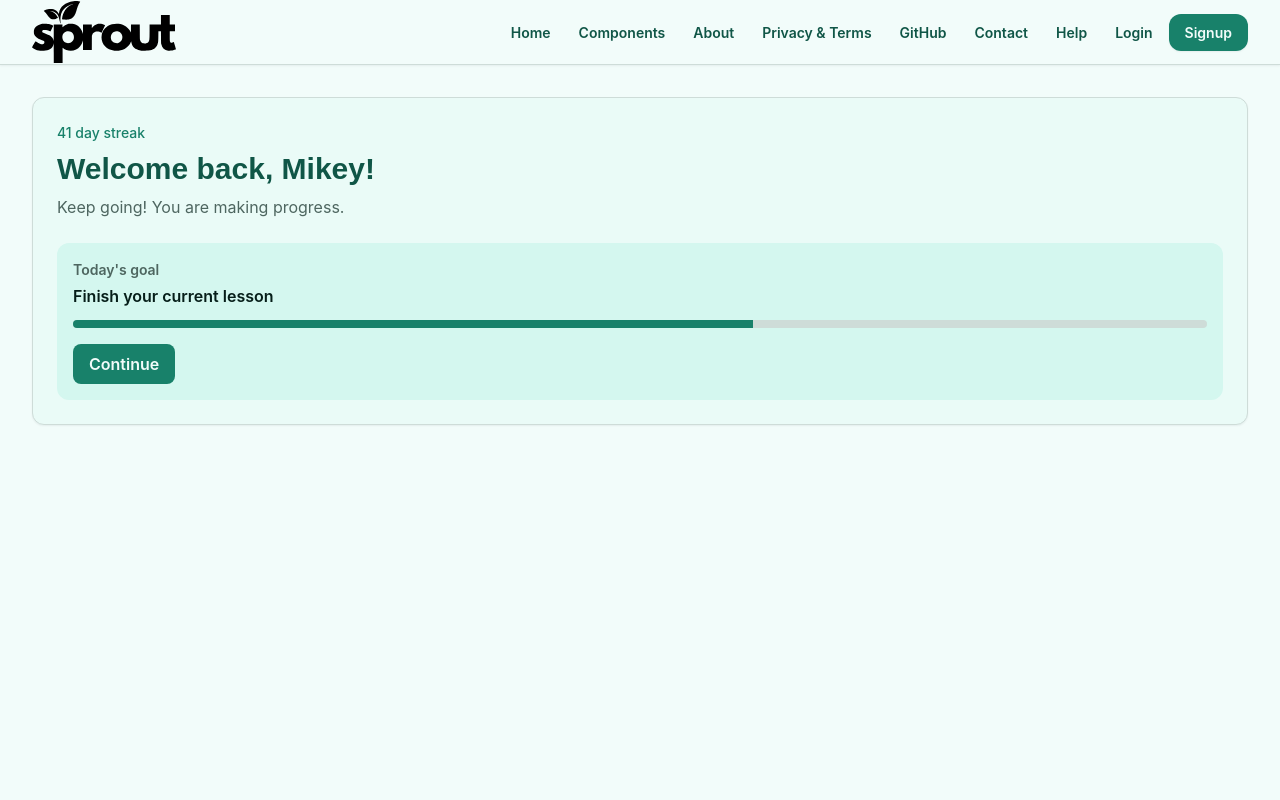
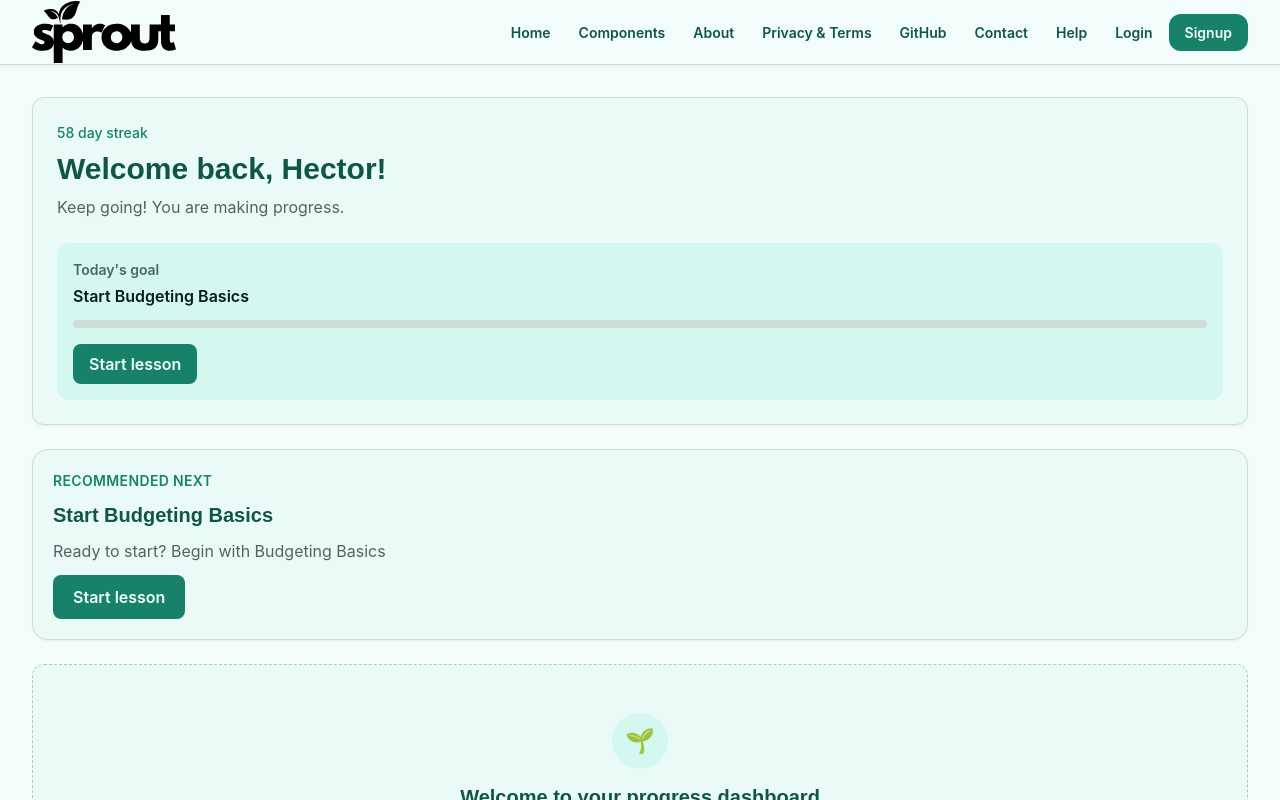
Before and after one commit to Code-the-Dream-School/summer-26-js-practicum-team2, a React (Vite) app in the folder frontend/: page /dashboard in a window 1280 px wide. Shown: the top 800 px of the page. Built offline with nearby package versions, Linux system fonts and the light colour scheme.

Commit message:
Add RecentActivityCard and UnitProgressBar to DashboardPage

```diff
--- a/frontend/src/pages/DashboardPage.jsx
+++ b/frontend/src/pages/DashboardPage.jsx
@@ -1,16 +1,131 @@
+import { useState } from 'react'
+import { Link } from 'react-router'
 import DashboardHero from '../components/dashboard/DashboardHero.jsx'
+import RecentActivityCard from '../components/dashboard/RecentActivityCard.jsx'
+import UnitProgressRow from '../components/dashboard/UnitProgressRow.jsx'
+import Card from '../components/ui/Card.jsx'
+import EmptyState from '../components/ui/EmptyState.jsx'
+
+// Just some mockup data for the dashboard. Will come from the API in the future
+const dashboardData = {
+  nextAction: {
+    title: 'Start Budgeting Basics',
+    description: 'Ready to start? Begin with Budgeting Basics',
+    ctaLabel: 'Start lesson',
+    href: '/lessons',
+  },
+  units: [
+    {
+      id: 'budgeting',
+      name: 'Budgeting Basics',
+      icon: '💡',
+      completedLessons: 0,
+      totalLessons: 4,
+      progressPercent: 0,
+    },
+    {
+      id: 'saving',
+      name: 'Smart Saving',
+      icon: '🏦',
+      completedLessons: 0,
+      totalLessons: 4,
+      progressPercent: 0,
+    },
+    {
+      id: 'credit',
+      name: 'Credit Confidence',
+      icon: '💳',
+      completedLessons: 0,
+      totalLessons: 3,
+      progressPercent: 0,
+    },
+  ],
+  recentActivity: [],
+}
 
 function Dashboard() {
-  // Randomizes the name, status, and streak for the dashboard hero
-  const names = ['Berenice', 'Danylo', 'Kristen', 'Maryzabeth', 'Mikey']
-  const name = names[Math.floor(Math.random() * names.length)]
-  const statuses = ['new', 'in-progress', 'complete']
-  const status = statuses[Math.floor(Math.random() * statuses.length)]
-  const streak = Math.floor(Math.random() * 100)
+  // Randomly select a name and status for the user.
+  //  This is just for fun and to make the dashboard feel more alive without actual data flowing yet
+  const [{ name, status, streak }] = useState(() => {
+    const names = ['Berenice', 'Hector', 'Kristen', 'Maryzabeth', 'Mario', 'Mikey']
+    const statuses = ['new', 'in-progress', 'complete']
+
+    return {
+      name: names[Math.floor(Math.random() * names.length)],
+      status: statuses[Math.floor(Math.random() * statuses.length)],
+      streak: Math.floor(Math.random() * 100),
+    }
+  })
+
+  // Destructure the mockup data for easier access
+  const { nextAction, units, recentActivity } = dashboardData
+  // Calculate the overall progress percentage across all units
+  const totalLessons = units.reduce((sum, unit) => sum + unit.totalLessons, 0)
+  // Calculate the total completed lessons across all units
+  const completedLessons = units.reduce((sum, unit) => sum + unit.completedLessons, 0)
+  // Calculate the overall progress percentage across all units
+  const overallPercent =
+    totalLessons === 0 ? 0 : Math.round((completedLessons / totalLessons) * 100)
+
   return (
-    <div className="space-y-8">
-      <DashboardHero name={name} status={status} streak={streak} />
-    </div>
+    <section className="space-y-6">
+      <DashboardHero
+        name={name}
+        status={status}
+        streak={streak}
+        goal={nextAction.title}
+        progress={overallPercent}
+        ctaLabel={nextAction.ctaLabel}
+        ctaTo={nextAction.href}
+      />
+
+      <Card className="space-y-3">
+        <p className="text-small font-semibold uppercase tracking-wide text-primary">
+          Recommended next
+        </p>
+        <h2 className="font-heading text-h4 font-bold text-heading">{nextAction.title}</h2>
+        <p className="text-neutral-600">{nextAction.description}</p>
+        <Link
+          to={nextAction.href}
+          className="inline-flex min-h-11 items-center justify-center rounded-md bg-primary px-5 py-2.5 font-semibold text-on-primary hover:bg-primary-hover"
+        >
+          {nextAction.ctaLabel}
+        </Link>
+      </Card>
+
+      {completedLessons === 0 ? (
+        <EmptyState
+          icon="🌱"
+          title="Welcome to your progress dashboard"
+          message="Ready to start? Begin with Budgeting Basics"
+          action={
+            <Link
+              to={nextAction.href}
+              className="inline-flex min-h-11 items-center justify-center rounded-md bg-primary px-5 py-2.5 font-semibold text-on-primary hover:bg-primary-hover"
+            >
+              Begin with Budgeting Basics
+            </Link>
+          }
+        />
+      ) : (
+        <div className="space-y-4">
+          <header className="space-y-1">
+            <h2 className="font-heading text-h4 font-bold text-heading">Unit progress</h2>
+            <p className="text-small text-neutral-600">
+              {completedLessons} of {totalLessons} lessons completed
+            </p>
+          </header>
+
+          <div className="space-y-3">
+            {units.map((unit) => (
+              <UnitProgressRow key={unit.id} unit={unit} />
+            ))}
+          </div>
+
+          <RecentActivityCard activity={recentActivity} />
+        </div>
+      )}
+    </section>
   )
 }
 
```
